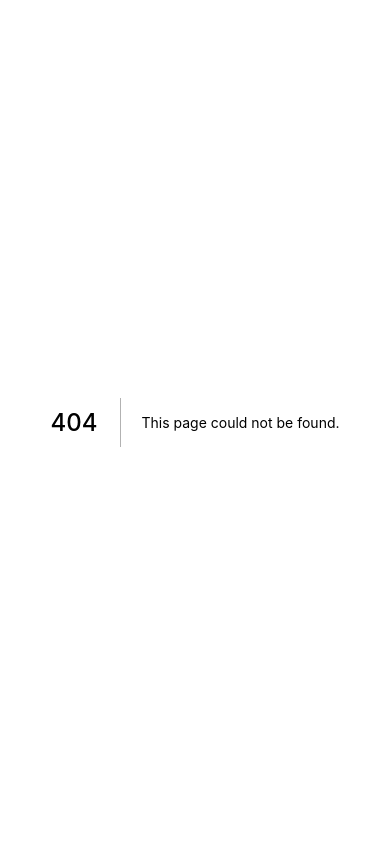
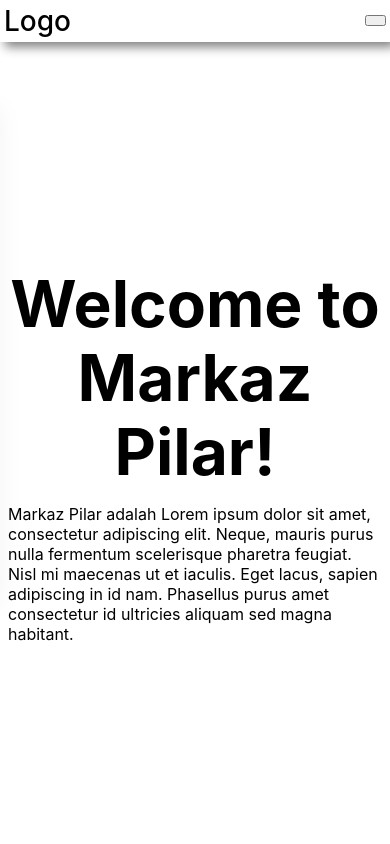
Before and after one commit to hazlazuardi/markaz-pillar-fe, a Next.js app: page /landing in a window 390 px wide. Before the commit this address had no page. Shown: the top 844 px of the page. Built offline with nearby package versions, Linux system fonts and the light colour scheme.

Commit message:
added navbar component and layout for landing page

```diff
--- /dev/null
+++ b/component/layout.js
@@ -0,0 +1,71 @@
+import Link from 'next/link'
+import { useState } from "react";
+import styles from "../styles/Layout.module.css";
+import layout from '../styles/Home.module.css'
+export default function Layout({children}){
+
+    const [isOpen,setIsOpen] = useState(false);
+    const openMenu= ()=> setIsOpen(!isOpen);
+    return <>
+            <header className={layout.header}>
+                <nav className={styles.navbar}>
+                    <Link href='/'>
+                     <a className={styles.navlogo}>Logo</a>
+                    </Link>
+                <ul className={isOpen === false ?
+                        styles.navmenu : styles.navmenu +' '+ styles.active}>
+                    <li className={styles.navitem}>
+                       <Link href='/markaz'>
+                         <a className={isOpen === false ?
+                                    styles.navlink : styles.navlink+' '+styles.active}
+                                    onClick={openMenu}>Markaz</a>
+                        </Link>
+                    </li>
+                    <li className={styles.navitem}>
+                        <Link href='/santri'>
+                          <a className={isOpen === false ?
+                                    styles.navlink : styles.navlink+' '+styles.active}
+                                    onClick={openMenu}>Santri</a>
+                        </Link>
+                    </li>
+                    <li className={styles.navitem}>
+                        <Link href='/volunteer'>
+                         <a className={isOpen === false ?
+                                    styles.navlink : styles.navlink+' '+styles.active}
+                                    onClick={openMenu}>Volunteer</a>
+                        </Link>
+                    </li>
+                    <li className={styles.navitem}>
+                        <Link href='/pengajar'>
+                         <a className={isOpen === false ?
+                                    styles.navlink : styles.navlink+' '+styles.active}
+                                    onClick={openMenu}>Pengajar</a>
+                        </Link>
+                    </li>
+                    <li className={styles.navitem}>
+                        <Link href='/kelas'>
+                         <a className={isOpen === false ?
+                                    styles.navlink : styles.navlink+' '+styles.active}
+                                    onClick={openMenu}>Kelas</a>
+                        </Link>
+                    </li>
+                </ul>
+                <button className={isOpen === false ?
+                                    styles.hamburger : styles.hamburger+' '+styles.active}
+                                    onClick={openMenu}
+                                    >
+                    <span className={styles.bar}></span>
+                    <span className={styles.bar}></span>
+                    <span className={styles.bar}></span>
+                </button>
+                </nav>
+            </header>
+        {children}
+        {/* {footer} */}
+        <div className={layout.container}>
+            <footer className={styles.footer}>
+            PPL 2021
+        </footer>
+      </div>
+     </>
+}
--- /dev/null
+++ b/pages/landing.js
@@ -0,0 +1,25 @@
+import Head from 'next/head'
+import styles from '../styles/Home.module.css'
+import Layout from "../component/layout"
+
+export default function Home() {
+  return (
+  <Layout>
+    <div className={styles.container}>
+
+      <main className={styles.main}>
+        <h1 className={styles.title}>
+          Welcome to Markaz Pilar!
+        </h1>
+        <p>
+            Markaz Pilar adalah Lorem ipsum dolor sit amet, consectetur adipiscing elit.
+            Neque, mauris purus nulla fermentum scelerisque pharetra feugiat.
+            Nisl mi maecenas ut et iaculis. Eget lacus, sapien adipiscing in id nam.
+            Phasellus purus amet consectetur id ultricies aliquam sed magna habitant.
+        </p>
+      </main>
+
+    </div>
+    </Layout>
+  )
+}
--- a/styles/Home.module.css
+++ b/styles/Home.module.css
@@ -18,8 +18,8 @@
 }
 
 .footer {
-  width: 100%;
-  height: 100px;
+  width: 10%;
+  height: 10%;
   border-top: 1px solid #eaeaea;
   display: flex;
   justify-content: center;
@@ -65,8 +65,7 @@
   border-radius: 5px;
   padding: 0.75rem;
   font-size: 1.1rem;
-  font-family: Menlo, Monaco, Lucida Console, Liberation Mono, DejaVu Sans Mono,
-    Bitstream Vera Sans Mono, Courier New, monospace;
+  font-family: 'Helvetica', 'Arial', sans-serif;
 }
 
 .grid {
--- /dev/null
+++ b/styles/Layout.module.css
@@ -0,0 +1,101 @@
+
+.header{
+    border-bottom: 1px black;
+}
+
+.navbar {
+    display: flex;
+    justify-content: space-between;
+    align-items: center;
+    padding: 1%;
+    box-shadow: 5px 5px 10px grey;
+}
+
+.hamburger {
+    display: none;
+}
+
+.bar {
+    display: block;
+    width: 5px;
+    height: px;
+    margin: 5px auto;
+    -webkit-transition: all 0.3s ease-in-out;
+    transition: all 0.3s ease-in-out;
+    background-color: #0000;
+}
+
+.navmenu {
+    display: flex;
+    justify-content: space-between;
+    align-items: center;
+}
+
+.navitem {
+    margin-left: 5rem;
+}
+
+.navlink{
+    font-size: 1rem;
+    font-weight: 500;
+    color: #373F41;
+    font-family: 'Helvetica', 'Arial', sans-serif;
+
+}
+
+.navlink:hover{
+    color: #DDAA61;
+}
+
+.navlogo {
+    font-size: 1.75rem;
+    font-weight: 500;
+    color: #00000;
+}
+
+@media only screen and (max-width: 768px) {
+    .navmenu {
+        position: fixed;
+        left: -100%;
+        top: 5rem;
+        flex-direction: column;
+        background-color: #fff;
+        width: 100%;
+        border-radius: 10px;
+        text-align: center;
+        transition: 0.3s;
+        box-shadow:
+            0 10px 27px rgba(0, 0, 0, 0.05);
+    }
+
+    .navmenu.active {
+        left: 0;
+    }
+
+    .navitem {
+        margin: 2.5rem 0;
+    }
+
+    .hamburger {
+        display: block;
+        cursor: pointer;
+    }
+
+    .hamburger.active .bar:nth-child(2) {
+        opacity: 0;
+    }
+
+    .hamburger.active .bar:nth-child(1) {
+        -webkit-transform: translateY(8px) rotate(45deg);
+        transform: translateY(8px) rotate(45deg);
+    }
+
+    .hamburger.active .bar:nth-child(3) {
+        -webkit-transform: translateY(-8px) rotate(-45deg);
+        transform: translateY(-8px) rotate(-45deg);
+    }
+}
+
+.footer {
+    font-size: 1.5rem;
+}
```
Also changed, not shown: 2 other files (tests, documents, lock files or other folders).
